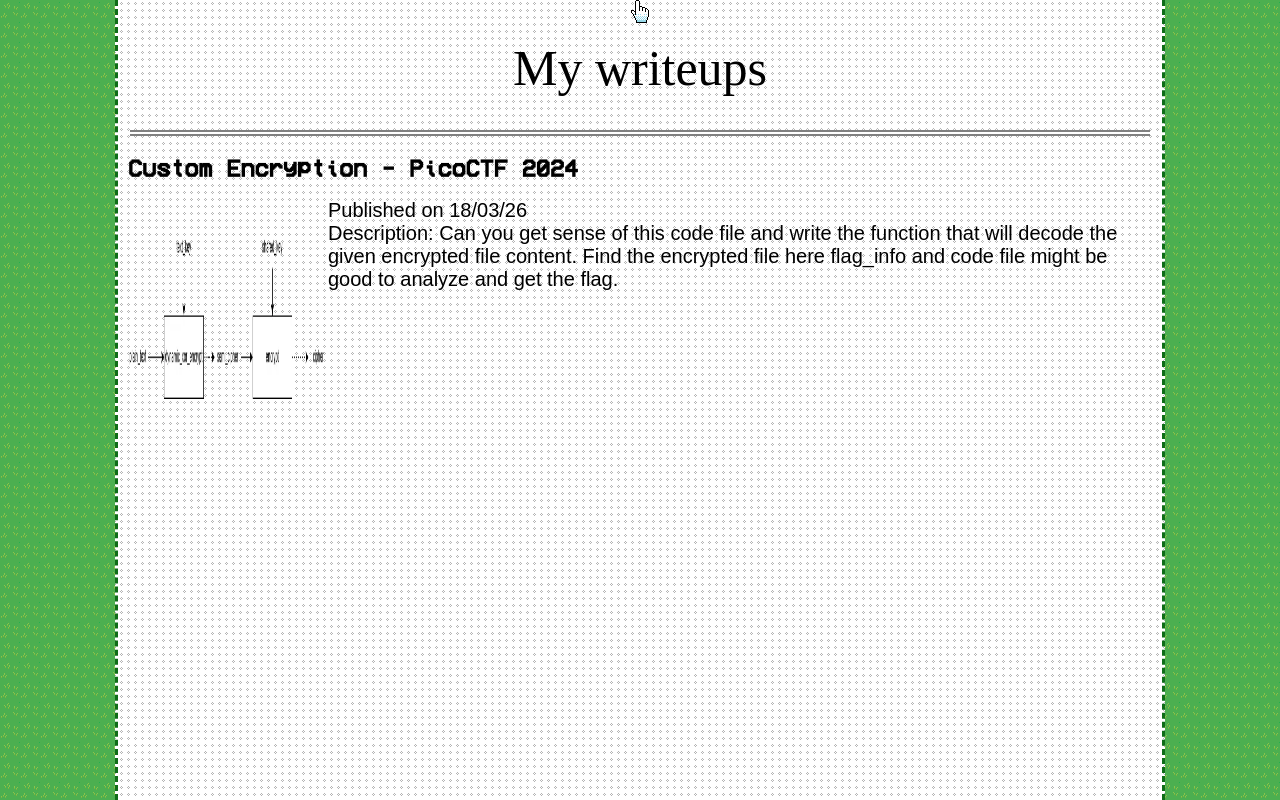
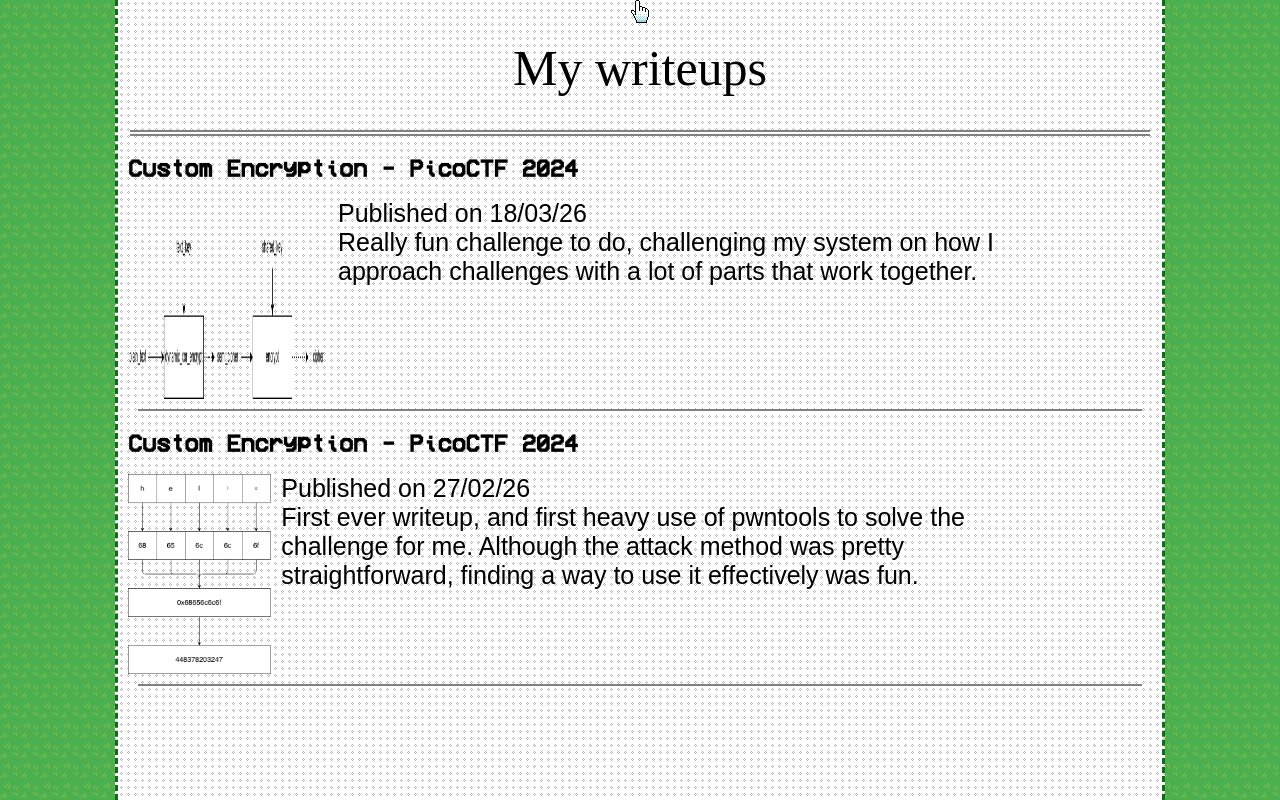
Before and after one commit to Gabareal/portfolio-v3, a plain HTML site: page writeups.html in a window 1280 px wide. Drawn offline with Linux system fonts and the light colour scheme; a web font is replaced by a local one.

```diff
--- a/index.css
+++ b/index.css
@@ -213,7 +213,7 @@
     display: inline-block;
     width: 100%;
     text-align: center;
-    font-size: 20px;
+    font-size: 15px;
 }
 .time-data {
     white-space: nowrap;
--- a/writeups.css
+++ b/writeups.css
@@ -71,14 +71,21 @@
     border: 1px solid gray;
     margin: 2px;
 }
+.divider-medium {
+    height: 0px;
+    border: 1px solid gray;
+    margin: 10px;
+}
 
 .writeupCard-body {
     display: flex;
+    width: 90%;
 }
 .writeupCard-thumbnail {
     width: 200px;
     height: 200px;
+    margin-right: 10px;
 }
 .writeupCard-body-desc {
-    font-size: 20px;
+    font-size: 25px;
 }
--- a/writeups.html
+++ b/writeups.html
@@ -21,13 +21,26 @@
             <div class="writeupCard">
                 <h2 class="VCR-OSD-mono writeupCard-header">Custom Encryption - PicoCTF 2024</h3>
                 <div class="writeupCard-body">
-                    <img src="/pics/writeups/logic-flow.png" alt="" class="writeupCard-thumbnail">
+                    <img src="/pics/writeups/Custom Encryption - PicoCTF 2024/logic-flow.png" alt="" class="writeupCard-thumbnail">
                     <div class="writeupCard-body-desc micro-5-regular">
 
                         <div>Published on 18/03/26</div>
-                        <div>Description: Can you get sense of this code file and write the function that will decode the given encrypted file content. Find the encrypted file here flag_info and code file might be good to analyze and get the flag.</div>
+                        <div>Really fun challenge to do, challenging my system on how I approach challenges with a lot of parts that work together.</div>
                     </div>
                 </div>
+                <div class="divider-medium"></div>
+            </div>
+            <div class="writeupCard">
+                <h2 class="VCR-OSD-mono writeupCard-header">Custom Encryption - PicoCTF 2024</h3>
+                <div class="writeupCard-body">
+                    <img src="/pics/writeups/RSA Oracle - PicoCTF 2024/get-hex-value-from-string.drawio.png" alt="" class="writeupCard-thumbnail">
+                    <div class="writeupCard-body-desc micro-5-regular">
+                        <div>Published on 27/02/26</div>
+                        <div>First ever writeup, and first heavy use of pwntools to solve the challenge for me. Although the attack method was pretty straightforward, finding a way to use it effectively was fun.</div>
+                    </div>
+                </div>
+                <div class="divider-medium"></div>
+            </div>
             </div>
         </div>
     </div>
```
Also changed, not shown: index.html (+8 -1 lines), pics/writeups/Custom Encryption - PicoCTF 2024/decryption-example.png (renamed from pics/writeups/decryption-example.png), pics/writeups/Custom Encryption - PicoCTF 2024/encryption-example.png (renamed from pics/writeups/encryption-example.png), pics/writeups/Custom Encryption - PicoCTF 2024/generator.png (renamed from pics/writeups/generator.png), pics/writeups/Custom Encryption - PicoCTF 2024/logic-flow.png (renamed from pics/writeups/logic-flow.png), pics/writeups/Custom Encryption - PicoCTF 2024/test-flow.png (renamed from pics/writeups/test-flow.png), pics/writeups/RSA Oracle - PicoCTF 2024/get-hex-value-from-string.drawio.png (added), 1 other file.
